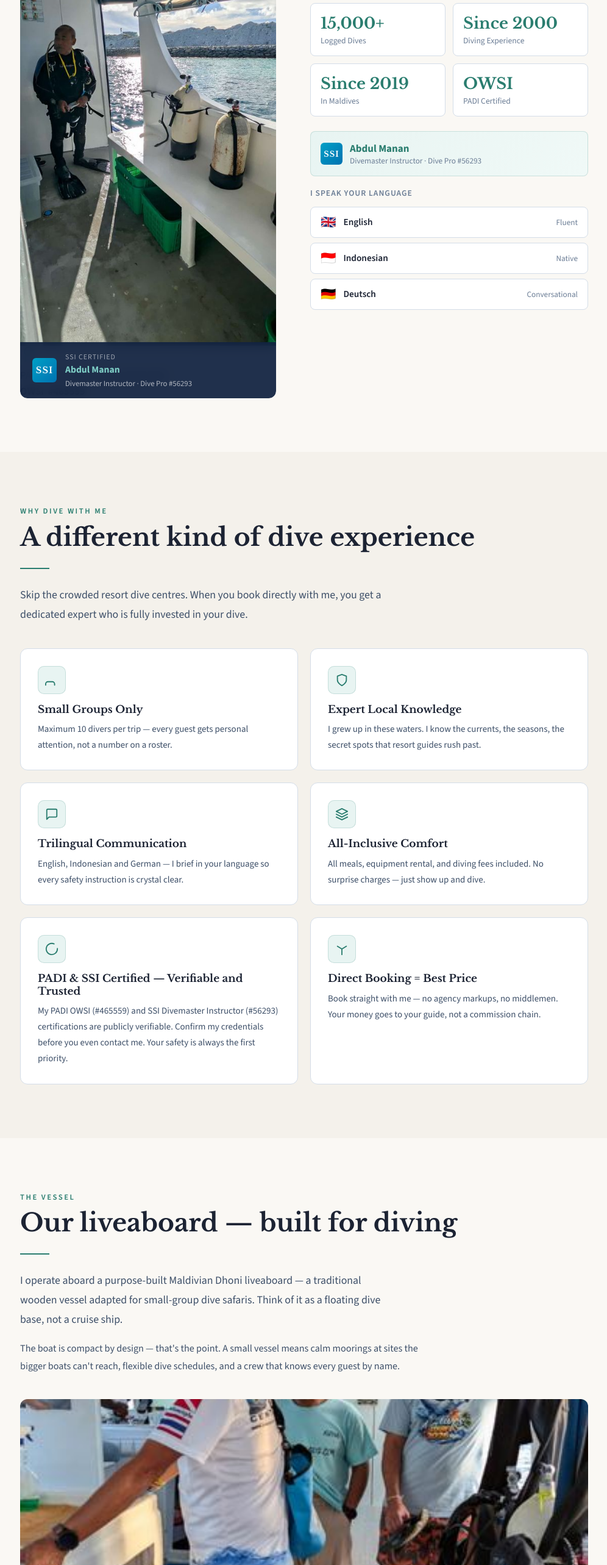
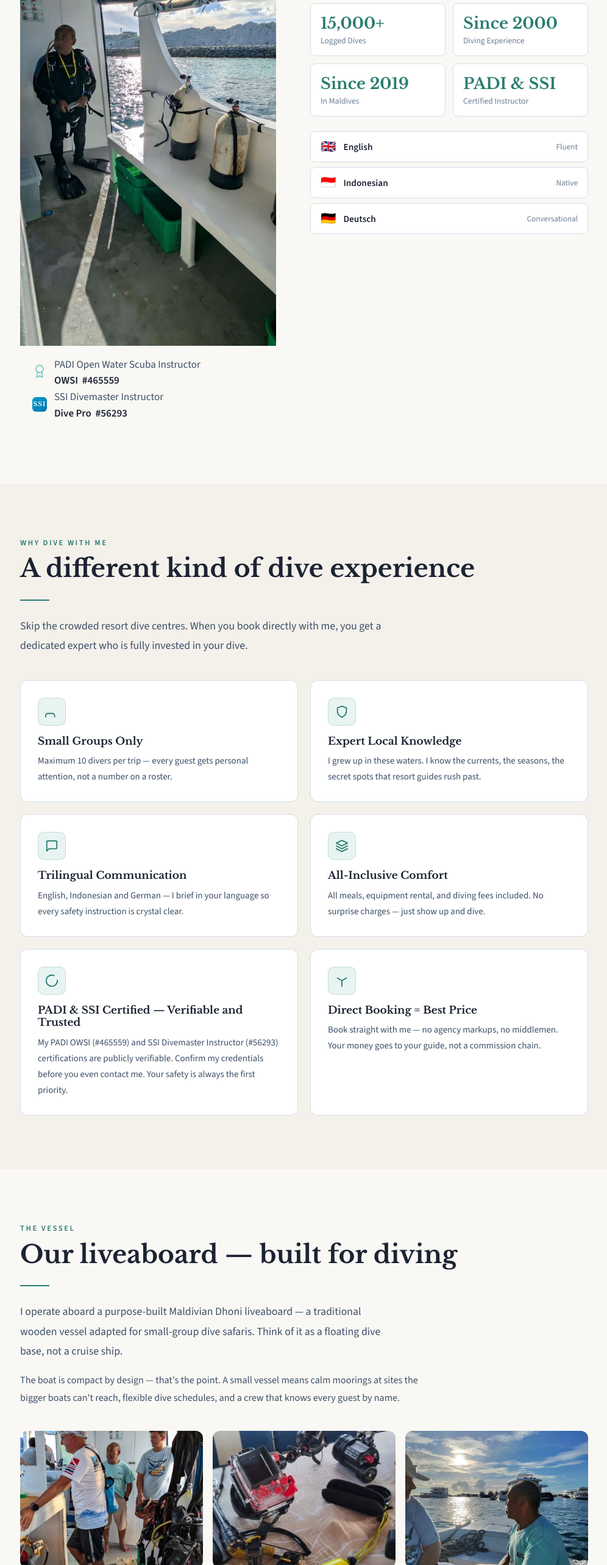
Before and after one commit to YouCanCallMeMomo/Hammerhead2, a React (Vite) app: page / in a window 1280 px wide. Shown: the part 1220-3786 px from the top of the page at 61% size, without its empty margins (141-1137 px from the left). Built offline with nearby package versions, Linux system fonts and the light colour scheme.

Commit message:
feat: Sync availability slots, unify PADI/SSI badge, simplify boat gallery

```diff
--- a/src/components/About.jsx
+++ b/src/components/About.jsx
@@ -7,11 +7,7 @@ export default function About({ lang }) {
       credDives: '15,000+', credDivesL: 'Logged Dives',
       credYears: 'Since 2000', credYearsL: 'Diving Experience',
       credMaldives: 'Since 2019', credMaldivesL: 'In Maldives',
-      credCert: 'OWSI', credCertL: 'PADI Certified',
-      langTitle: 'I speak your language',
-      ssiLabel: 'SSI Certified',
-      ssiName: 'Abdul Manan',
-      ssiPro: 'Dive Pro #56293',
+      credCert: 'PADI & SSI', credCertL: 'Certified Instructor',
       ssiLevel: 'Divemaster Instructor',
     },
     id: {
@@ -21,11 +17,7 @@ export default function About({ lang }) {
       credDives: '15.000+', credDivesL: 'Total Penyelaman',
       credYears: 'Sejak 2000', credYearsL: 'Pengalaman Menyelam',
       credMaldives: 'Sejak 2019', credMaldivesL: 'Di Maladewa',
-      credCert: 'OWSI', credCertL: 'Tersertifikasi PADI',
-      langTitle: 'Bahasa yang digunakan',
-      ssiLabel: 'Bersertifikat SSI',
-      ssiName: 'Abdul Manan',
-      ssiPro: 'Dive Pro #56293',
+      credCert: 'PADI & SSI', credCertL: 'Instruktur Bersertifikat',
       ssiLevel: 'Divemaster Instructor',
     },
     de: {
@@ -35,11 +27,7 @@ export default function About({ lang }) {
       credDives: '15.000+', credDivesL: 'Geloggte Tauchgänge',
       credYears: 'Seit 2000', credYearsL: 'Taucherfahrung',
       credMaldives: 'Seit 2019', credMaldivesL: 'Auf den Malediven',
-      credCert: 'OWSI', credCertL: 'PADI-zertifiziert',
-      langTitle: 'Ich spreche deine Sprache',
-      ssiLabel: 'SSI Zertifiziert',
-      ssiName: 'Abdul Manan',
-      ssiPro: 'Dive Pro #56293',
+      credCert: 'PADI & SSI', credCertL: 'Zertifizierter Tauchlehrer',
       ssiLevel: 'Divemaster Instructor',
     },
   }[lang]
@@ -62,8 +50,9 @@ export default function About({ lang }) {
           <div className="about-photo-wrap reveal">
             <img src="/abdul-manan.jpg" alt="Abdul Manan — Maldives Dive Guide" />
 
-            <div className="padi-badge">
-              <svg width="28" height="28" viewBox="0 0 24 24" fill="none" stroke="#7ecec6" strokeWidth="1.8" strokeLinecap="round" strokeLinejoin="round">
+            <div className="padi-badge" style={{flexDirection: 'column', alignItems: 'flex-start', gap: '8px', padding: '16px 20px'}}>
+              <div style={{display: 'flex', alignItems: 'center', gap: '12px', width: '100%'}}>
+                <svg width="24" height="24" viewBox="0 0 24 24" fill="none" stroke="#7ecec6" strokeWidth="1.8" strokeLinecap="round" strokeLinejoin="round">
                   <circle cx="12" cy="8" r="6"/>
                   <path d="M15.477 12.89 17 22l-5-3-5 3 1.523-9.11"/>
                 </svg>
@@ -72,13 +61,13 @@ export default function About({ lang }) {
                   <strong>OWSI &nbsp;#465559</strong>
                 </div>
               </div>
-
-            <div className="ssi-badge">
-              <div className="ssi-logo">SSI</div>
-              <div className="ssi-badge-text">
-                <p>{t.ssiLabel}</p>
-                <strong>{t.ssiName}</strong>
-                <span>{t.ssiLevel} · {t.ssiPro}</span>
+              <div style={{height: '1px', background: 'rgba(255,255,255,0.15)', width: '100%'}}></div>
+              <div style={{display: 'flex', alignItems: 'center', gap: '12px', width: '100%'}}>
+                <div className="ssi-logo" style={{width: '24px', height: '24px', fontSize: '.6rem'}}>SSI</div>
+                <div className="padi-badge-text">
+                  <p>SSI Divemaster Instructor</p>
+                  <strong>Dive Pro &nbsp;#56293</strong>
+                </div>
               </div>
             </div>
           </div>
@@ -106,16 +95,7 @@ export default function About({ lang }) {
               </div>
             </div>
 
-            {/* SSI detail card */}
-            <div className="cred-card" style={{marginBottom:'16px', background:'linear-gradient(135deg,#e8f4f2,#f0f9f7)', borderColor:'var(--border2)'}}>
-              <div style={{display:'flex', alignItems:'center', gap:'12px'}}>
-                <div className="ssi-logo" style={{width:'36px',height:'36px',fontSize:'.75rem'}}>SSI</div>
-                <div>
-                  <div style={{fontWeight:700, color:'var(--teal)', fontSize:'1rem'}}>Abdul Manan</div>
-                  <div style={{fontSize:'.78rem', color:'var(--ink3)'}}>Divemaster Instructor · Dive Pro #56293</div>
-                </div>
-              </div>
-            </div>
+
 
             <p style={{fontSize:'.8rem', fontWeight:600, color:'var(--ink3)', textTransform:'uppercase', letterSpacing:'1px', marginBottom:'10px'}}>
               {t.langTitle}
--- a/src/components/Boat.jsx
+++ b/src/components/Boat.jsx
@@ -47,11 +47,8 @@ export default function Boat({ lang }) {
         <p style={{marginTop:'1rem', fontSize:'.95rem', lineHeight:1.8, color:'var(--ink2)', maxWidth:'680px'}}>{t.desc}</p>
 
         <div className="boat-photos reveal">
-          <div className="boat-photo-main">
-            <img src={PHOTOS[0].src} alt={PHOTOS[0].alt} />
-          </div>
-          {PHOTOS.slice(1).map((p, i) => (
-            <div className="boat-photo-sm" key={i}>
+          {PHOTOS.map((p, i) => (
+            <div className="boat-photo" key={i}>
               <img src={p.src} alt={p.alt} />
             </div>
           ))}
--- a/src/components/Slots.jsx
+++ b/src/components/Slots.jsx
@@ -2,11 +2,25 @@ const WA = (trip) =>
   `https://wa.me/6282146469654?text=Hi%20Abdul!%20I%27d%20like%20to%20book%20the%20${encodeURIComponent(trip)}%20trip.`
 
 const SLOTS = [
-  { trip: 'Rasdhoo & North Malé Atoll', route: 'Male → Rasdhoo → Male', dates: '14–18 Jun 2025', status: 'available', price: '$650', slots: 3 },
-  { trip: 'South Malé Shark Safari', route: 'Male → South Malé → Male', dates: '25–29 Jun 2025', status: 'few', price: '$680', slots: 2 },
-  { trip: 'Baa Atoll UNESCO Reserve', route: 'Male → Baa → Male', dates: '10–15 Jul 2025', status: 'full', price: '$720', slots: 0 },
-  { trip: 'Ari Atoll Manta Circuit', route: 'Male → Ari → Male', dates: '22–27 Jul 2025', status: 'available', price: '$695', slots: 4 },
-  { trip: 'Lhaviyani Whale Shark Run', route: 'Male → Lhaviyani → Male', dates: '8–13 Aug 2025', status: 'custom', price: 'From $710', slots: 5 },
+  { dates: '01.09.2026 – 10.09.2026', days: '10 Days', status: 'available', info: 'Sonderpreis, Datum flexibel' },
+  { dates: '12.09.2026 – 22.09.2026', days: '11 Days', status: 'available', info: 'Sonderpreis, Datum flexibel' },
+  { dates: '24.09.2026 – 07.10.2026', days: '14 Days', status: 'available', info: 'Sonderpreis, Datum flexibel' },
+  { dates: '09.10.2026 – 16.10.2026', days: '8 Days', status: 'full', info: 'Full Charter' },
+  { dates: '18.10.2026 – 27.10.2026', days: '10 Days', status: 'available', info: 'Full Charter possible' },
+  { dates: '29.10.2026 – 08.11.2026', days: '11 Days', status: 'full', info: 'Full Charter' },
+  { dates: '10.11.2026 – 20.11.2026', days: '11 Days', status: 'full', info: 'Full Charter' },
+  { dates: '22.11.2026 – 05.12.2026', days: '14 Days', status: 'few', info: 'Waiting List' },
+  { dates: '07.12.2026 – 20.12.2026', days: '14 Days', status: 'full', info: 'Full Charter' },
+  { dates: '22.12.2026 – 01.01.2027', days: '11 Days', status: 'available', info: 'Full Charter possible' },
+  { dates: '03.01.2027 – 14.01.2027', days: '12 Days', status: 'available', info: '' },
+  { dates: '16.01.2027 – 26.01.2027', days: '11 Days', status: 'full', info: 'Full Charter' },
+  { dates: '31.01.2027 – 12.02.2027', days: '13 Days', status: 'available', info: '' },
+  { dates: '14.02.2027 – 26.02.2027', days: '13 Days', status: 'full', info: '' },
+  { dates: '28.02.2027 – 11.03.2027', days: '12 Days', status: 'full', info: 'Full Charter' },
+  { dates: '13.03.2027 – 25.03.2027', days: '13 Days', status: 'full', info: 'Full Charter' },
+  { dates: '27.03.2027 – 06.04.2027', days: '11 Days', status: 'full', info: 'Full Charter' },
+  { dates: '08.04.2027 – 21.04.2027', days: '14 Days', status: 'available', info: 'Sonderpreis, Datum flexibel' },
+  { dates: '23.04.2027 – 03.05.2027', days: '11 Days', status: 'full', info: 'Full Charter' }
 ]
 
 const STATUS = {
@@ -21,8 +35,8 @@ export default function Slots({ lang }) {
     en: {
       eyebrow: 'Upcoming Trips',
       h2: 'Availability & booking',
-      lead: 'Reserve your slot by contacting me directly on WhatsApp. Dates fill fast — especially peak manta and whale shark season (Jun–Sep).',
-      col1: 'Trip', col2: 'Dates', col3: 'Status', col4: 'Price / person', col5: 'Action',
+      lead: 'Reserve your slot by contacting me directly on WhatsApp. Dates fill fast.',
+      col1: 'Trip (Days)', col2: 'Dates', col3: 'Status', col4: 'Info', col5: 'Action',
       book: 'Book with Abdul',
       full: 'Full',
       note: 'All prices per person, twin-share basis. Includes all dives, full-board meals, transfers from Male. Payment terms discussed directly — no third-party platform fees.',
@@ -31,7 +45,7 @@ export default function Slots({ lang }) {
       eyebrow: 'Trip Mendatang',
       h2: 'Ketersediaan & pemesanan',
       lead: 'Pesan slot Anda dengan menghubungi saya langsung di WhatsApp.',
-      col1: 'Trip', col2: 'Tanggal', col3: 'Status', col4: 'Harga / orang', col5: 'Aksi',
+      col1: 'Trip (Hari)', col2: 'Tanggal', col3: 'Status', col4: 'Info', col5: 'Aksi',
       book: 'Pesan dengan Abdul',
       full: 'Penuh',
       note: 'Semua harga per orang, basis twin-share. Termasuk semua penyelaman, makan penuh, transfer dari Male.',
@@ -40,7 +54,7 @@ export default function Slots({ lang }) {
       eyebrow: 'Kommende Reisen',
       h2: 'Verfügbarkeit & Buchung',
       lead: 'Reservieren Sie Ihren Platz direkt bei mir auf WhatsApp.',
-      col1: 'Reise', col2: 'Daten', col3: 'Status', col4: 'Preis / Person', col5: 'Aktion',
+      col1: 'Reise (Tage)', col2: 'Daten', col3: 'Status', col4: 'Info', col5: 'Aktion',
       book: 'Buchen bei Abdul',
       full: 'Voll',
       note: 'Alle Preise pro Person, Twin-Basis. Inklusive aller Tauchgänge, Vollpension, Transfers ab Male.',
@@ -60,7 +74,6 @@ export default function Slots({ lang }) {
             {cls:'dot-a', label:'Available'},
             {cls:'dot-f', label:'Full'},
             {cls:'dot-fw', label:'Few left'},
-            {cls:'dot-c', label:'Enquire'},
           ].map(l => (
             <span className="leg" key={l.label}>
               <span className={`leg-dot ${l.cls}`}/>
@@ -86,16 +99,15 @@ export default function Slots({ lang }) {
                 return (
                   <tr key={i}>
                     <td>
-                      <div className="trip-name">{s.trip}</div>
-                      <div className="trip-route">{s.route}</div>
+                      <div className="trip-name">{s.days}</div>
                     </td>
                     <td>{s.dates}</td>
                     <td><span className={`pill ${st.pill}`}>{st.label}</span></td>
-                    <td className="price-col">{s.price}</td>
+                    <td className="price-col" style={{fontSize: '.9rem', fontWeight: '500', color: 'var(--ink2)'}}>{s.info}</td>
                     <td>
                       {s.status === 'full'
                         ? <span className="book-link disabled">{t.full}</span>
-                        : <a className="book-link" href={WA(s.trip)} target="_blank" rel="noreferrer">{t.book} ↗</a>
+                        : <a className="book-link" href={WA(s.dates)} target="_blank" rel="noreferrer">{t.book} ↗</a>
                       }
                     </td>
                   </tr>
--- a/src/index.css
+++ b/src/index.css
@@ -229,11 +229,9 @@ nav.site-nav.scrolled { box-shadow: var(--shadow); }
 /* ===========================
    BOAT
 =========================== */
-.boat-photos { display: grid; grid-template-columns: 1fr 1fr; gap: 16px; margin-top: 40px; }
-.boat-photo-main { grid-column: 1/-1; border-radius: var(--r); overflow: hidden; max-height: 380px; }
-.boat-photo-main img { width: 100%; height: 100%; object-fit: cover; }
-.boat-photo-sm { border-radius: var(--r2); overflow: hidden; max-height: 240px; }
-.boat-photo-sm img { width: 100%; height: 100%; object-fit: cover; }
+.boat-photos { display: grid; grid-template-columns: repeat(3, 1fr); gap: 16px; margin-top: 40px; }
+.boat-photo { border-radius: var(--r); overflow: hidden; aspect-ratio: 4/3; }
+.boat-photo img { width: 100%; height: 100%; object-fit: cover; }
 .boat-specs { display: grid; grid-template-columns: repeat(4,1fr); gap: 12px; margin-top: 28px; }
 .spec-card {
   background: var(--white); border: 1px solid var(--border);
@@ -403,7 +401,6 @@ footer.site-footer a:hover { color: #7ecec6; }
   .about-grid { grid-template-columns: 1fr; }
   .why-grid { grid-template-columns: 1fr; }
   .boat-photos { grid-template-columns: 1fr; }
-  .boat-photo-main { grid-column: auto; }
   .boat-specs { grid-template-columns: repeat(2,1fr); }
   .pricing-grid { grid-template-columns: 1fr; }
   .testi-grid { grid-template-columns: 1fr; }
```
Lines whose indentation alone changed are shown as unchanged.
